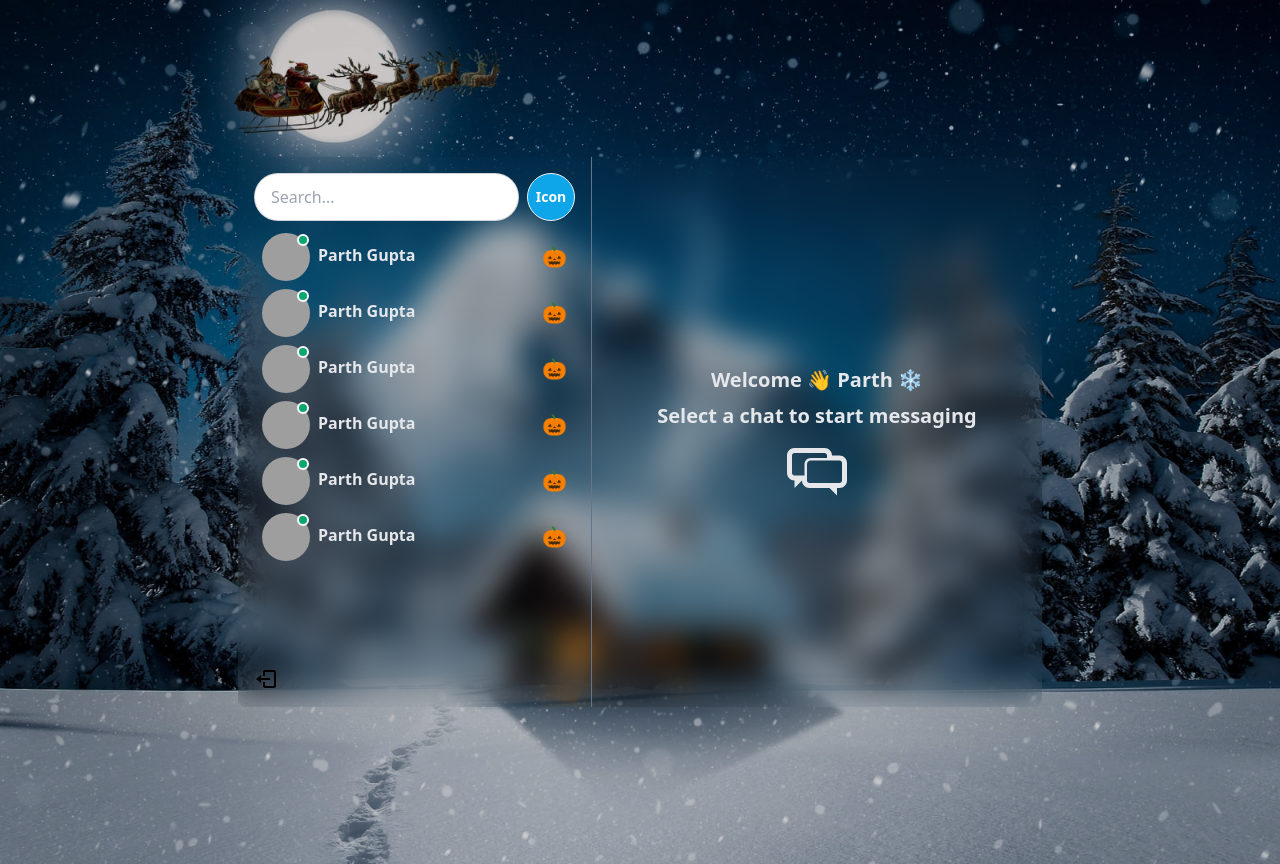
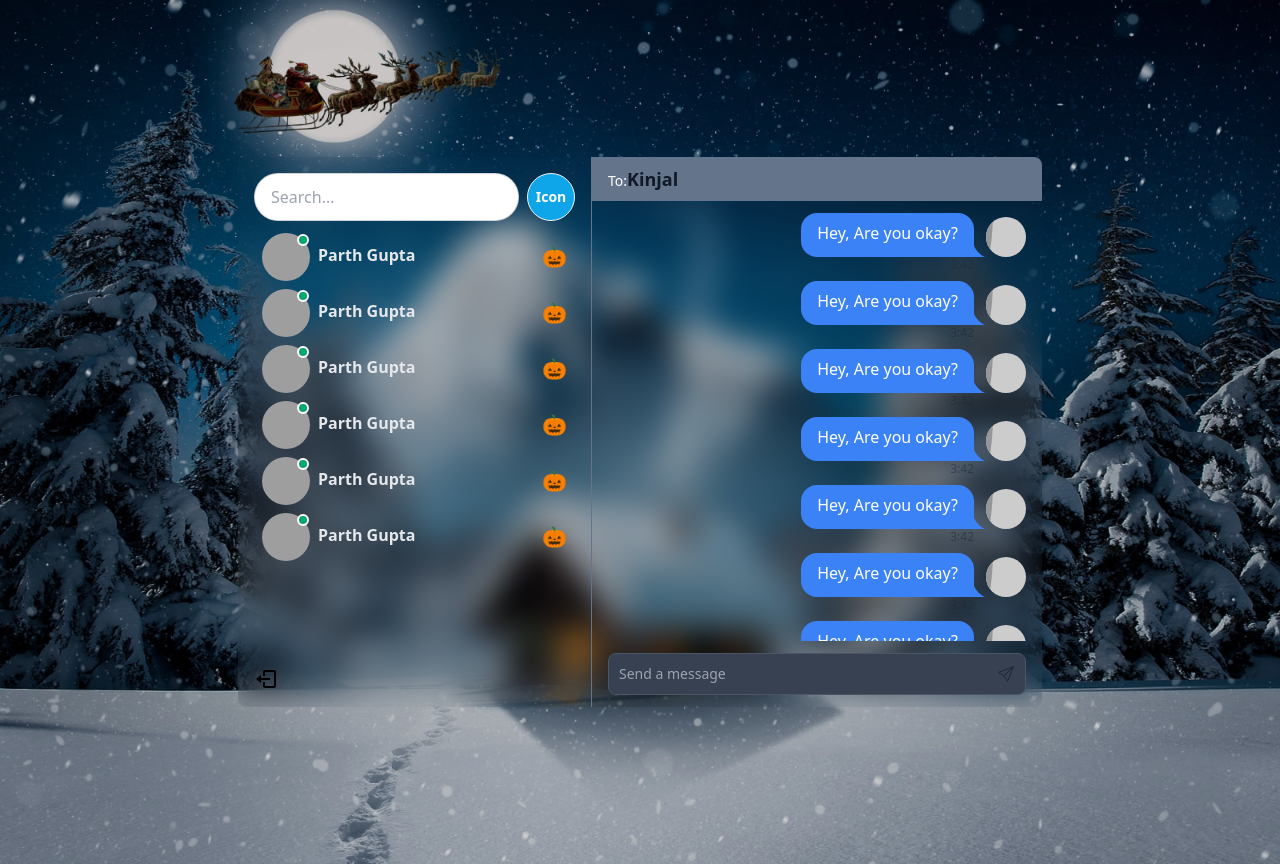
Before and after one commit to parthgupta21/Chat-App, a React (Vite) app in the folder frontend/: page / in a window 1280 px wide. Built offline with nearby package versions, Linux system fonts and the light colour scheme; grey boxes are pictures that could not be loaded.

Commit message:
Unit Testing

```diff
--- a/frontend/src/components/messages/MessageContainer.jsx
+++ b/frontend/src/components/messages/MessageContainer.jsx
@@ -3,7 +3,7 @@ import Messages from './Messages';
 import { TiMessages } from 'react-icons/ti';
 
 const MessageContainer = () => {
-    const noChatSelected = true;
+    const noChatSelected = false; // true;
     return (
         <div className="md:min-w-[450px] flex flex-col">
             {
```
